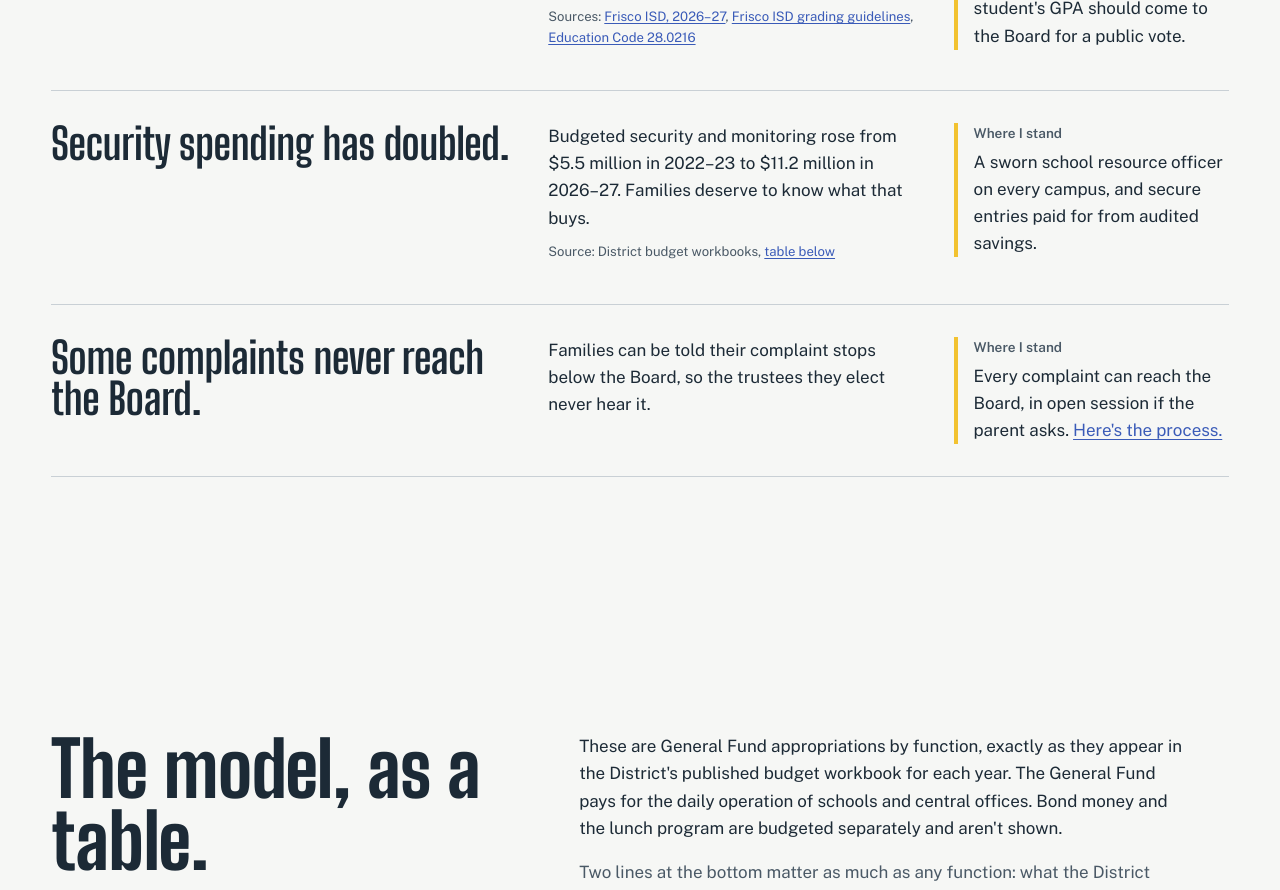
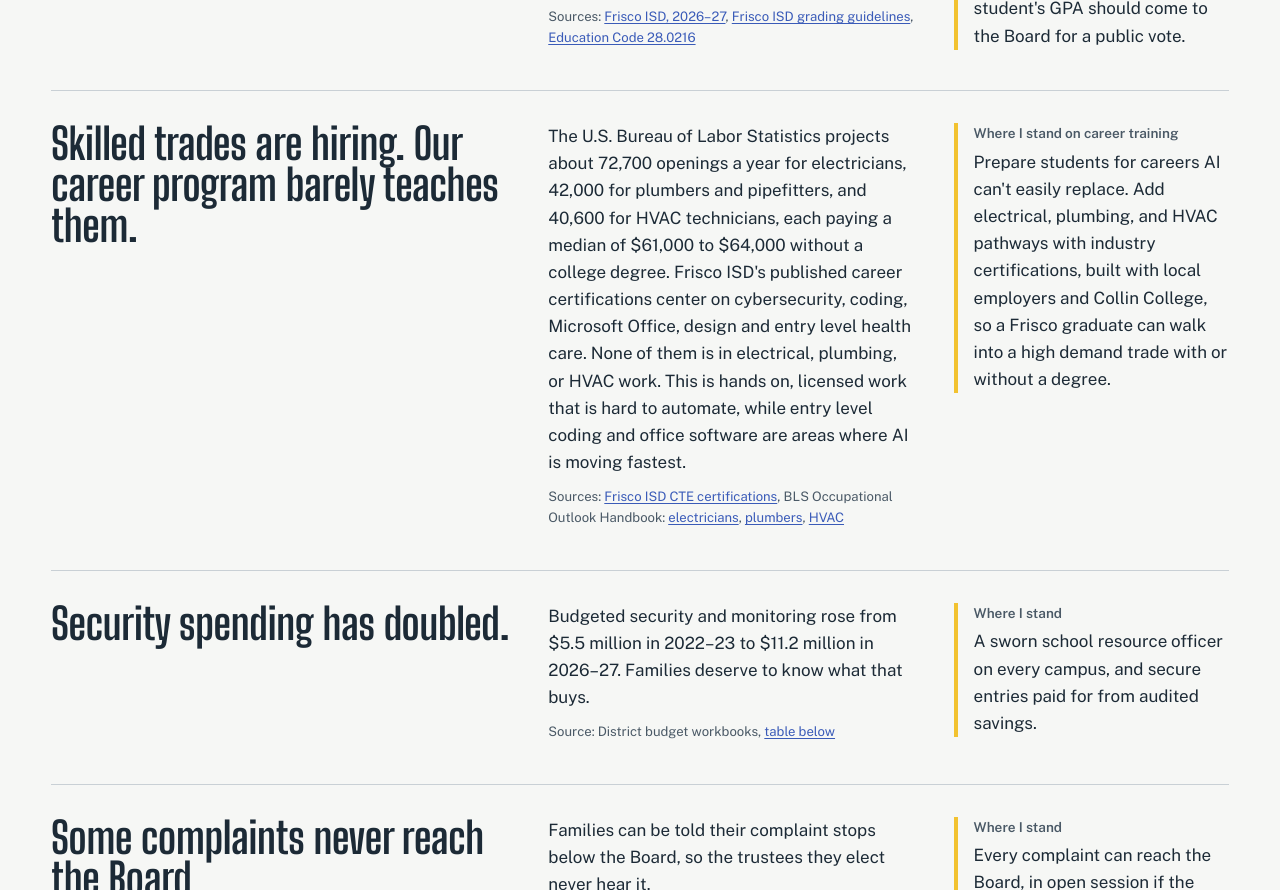
Before and after one commit to srjordan6/jordanforfisd, a plain HTML site: page public/index.html in a window 1280 px wide. Shown: the part 2289-3179 px from the top of the page. Drawn offline with nearby package versions, Linux system fonts and the light colour scheme; animation ran at ten frames a second.

Commit message:
Add issue: skilled trades and career training
Co-Authored-By: Claude Opus 5.5 <noreply@anthropic.com>
Claude-Session: https://claude.ai/code/session_01WnvuLT7jPi5dMB6mrU3FhL

```diff
--- a/public/index.html
+++ b/public/index.html
@@ -273,6 +273,11 @@ footer a{color:#D7DEE3}
         <div class="fact"><p>Starting in 2026–27, a student who retests can earn no more than an 80, at every campus and grade. Texas Education Code &sect;&nbsp;28.0216 requires that a teacher assign a grade that reflects the student's "relative mastery of an assignment." The District's grading guidelines say grades should report a student's "current level of learning."</p><p class="src">Sources: <a href="https://www.friscoisd.org/article/3055584">Frisco ISD, 2026–27</a>, <a href="https://www.friscoisd.org/o/fisd/page/grading">Frisco ISD grading guidelines</a>, <a href="https://codes.findlaw.com/tx/education-code/educ-sect-28-0216/">Education Code 28.0216</a></p></div>
         <div class="stand"><strong>Where I stand on grades</strong>Grades should measure what a student knows. One retest per assessment, and record the score the student earns, so a student who shows 95% mastery gets a 95, not an 80. Grading rules that affect every student's GPA should come to the Board for a public vote.</div>
       </li>
+      <li class="issue" id="trades">
+        <h3>Skilled trades are hiring. Our career program barely teaches them.</h3>
+        <div class="fact"><p>The U.S. Bureau of Labor Statistics projects about 72,700 openings a year for electricians, 42,000 for plumbers and pipefitters, and 40,600 for HVAC technicians, each paying a median of $61,000 to $64,000 without a college degree. Frisco ISD's published career certifications center on cybersecurity, coding, Microsoft Office, design and entry level health care. None of them is in electrical, plumbing, or HVAC work. This is hands on, licensed work that is hard to automate, while entry level coding and office software are areas where AI is moving fastest.</p><p class="src">Sources: <a href="https://friscoisd.org/departments/career-and-technical-education/programs-of-study">Frisco ISD CTE certifications</a>, BLS Occupational Outlook Handbook: <a href="https://www.bls.gov/ooh/construction-and-extraction/electricians.htm">electricians</a>, <a href="https://www.bls.gov/ooh/construction-and-extraction/plumbers-pipefitters-and-steamfitters.htm">plumbers</a>, <a href="https://www.bls.gov/ooh/installation-maintenance-and-repair/heating-air-conditioning-and-refrigeration-mechanics-and-installers.htm">HVAC</a></p></div>
+        <div class="stand"><strong>Where I stand on career training</strong>Prepare students for careers AI can't easily replace. Add electrical, plumbing, and HVAC pathways with industry certifications, built with local employers and Collin College, so a Frisco graduate can walk into a high demand trade with or without a degree.</div>
+      </li>
       <li class="issue">
         <h3>Security spending has doubled.</h3>
         <div class="fact"><p>Budgeted security and monitoring rose from $5.5 million in 2022–23 to $11.2 million in 2026–27. Families deserve to know what that buys.</p><p class="src">Source: District budget workbooks, <a href="#budget">table below</a></p></div>
```
